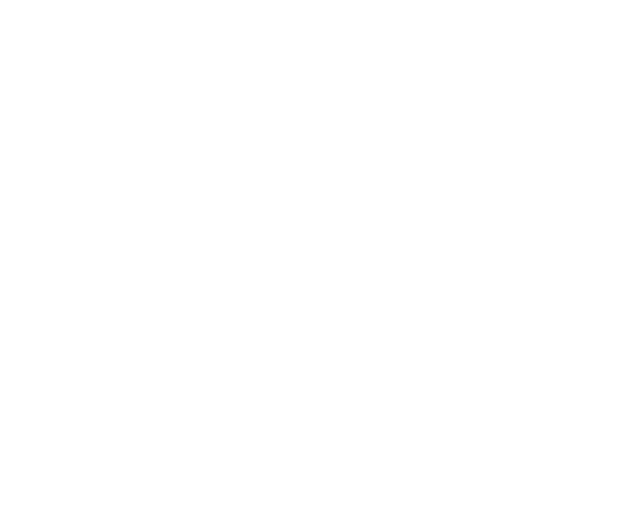
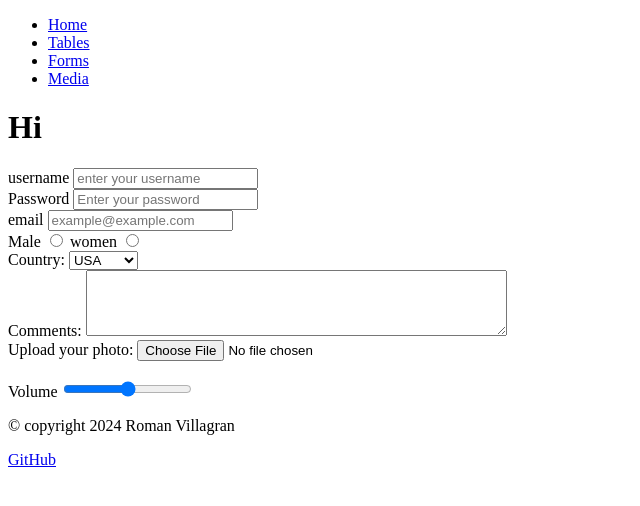
Before and after one commit to romanvillagran/somp001a-assignment4, a plain HTML site: page forms.html in a window 1280 px wide. Shown: the whole page, without its empty margins (0-640 px from the left). Drawn offline with Linux system fonts and the light colour scheme.

Commit message:
added most of the label and input

```diff
--- a/forms.html
+++ b/forms.html
@@ -3,9 +3,73 @@
 <head>
     <meta charset="UTF-8">
     <meta name="viewport" content="width=device-width, initial-scale=1.0">
-    <title>Document</title>
+    <title>HI</title>
 </head>
 <body>
+    <header>
+        <ul>
+            <li><a href="index.html" target="_self">Home</a></li>
+            <li><a href="tables.html" target="_self">Tables</a></li>
+            <li><a href="forms.html" target="_self">Forms</a></li>
+            <li><a href="media.html" target="_self">Media</a></li>
+        </ul>
+        <h1>Hi</h1>
+    </header>
+    <main>
+        <form action="/submit" method="post">
 
+            <label for="username">username</label>
+            <input type="text" id="username" placeholder="enter your username">
+
+            <br>
+
+            <label for="password">Password</label>
+            <input type="password" id="password" word="password" placeholder="Enter your password">
+
+            <br>
+
+            <label for="email">email</label>
+            <input type="email" id="email" name="email" placeholder="example@example.com">
+
+            <br>
+
+            <label for="male">Male</label>
+            <input type="radio" id="male" name="gender" value="male">
+
+            <label for="women">women</label>
+            <input type="radio" id="women" name="gender" value="female">
+
+            <br>
+
+            <label for="country">Country:</label>
+            <select id="country" name="country">
+                <option value="usa">USA</option>
+                <option value="Canada">Canada</option>
+            </select>
+
+            <br>
+
+            <label for="comments">Comments:</label>
+            <textarea id="comments" name="comments" rows="4" cols="50"></textarea>
+
+            <br>
+
+            <label for="file">Upload your photo:</label>
+            <input type="file" id="file" name="file">
+
+            <br>
+
+            <input type="hidden" id="userId" name="userId" value="12345">
+
+            <br>
+
+            <label for="volume">Volume</label>
+            <input type="range" id="volume" name="volume" min="0" max="10"
+        </form>
+    </main>
+    <footer>
+        <p>&copy; copyright 2024 Roman Villagran</p>
+        <a href="https://github.com/romanvillagran" target="_blank">GitHub</a>
+    </footer>
 </body>
 </html>
```
Also changed, not shown: tables.html (+0 -1 lines).
